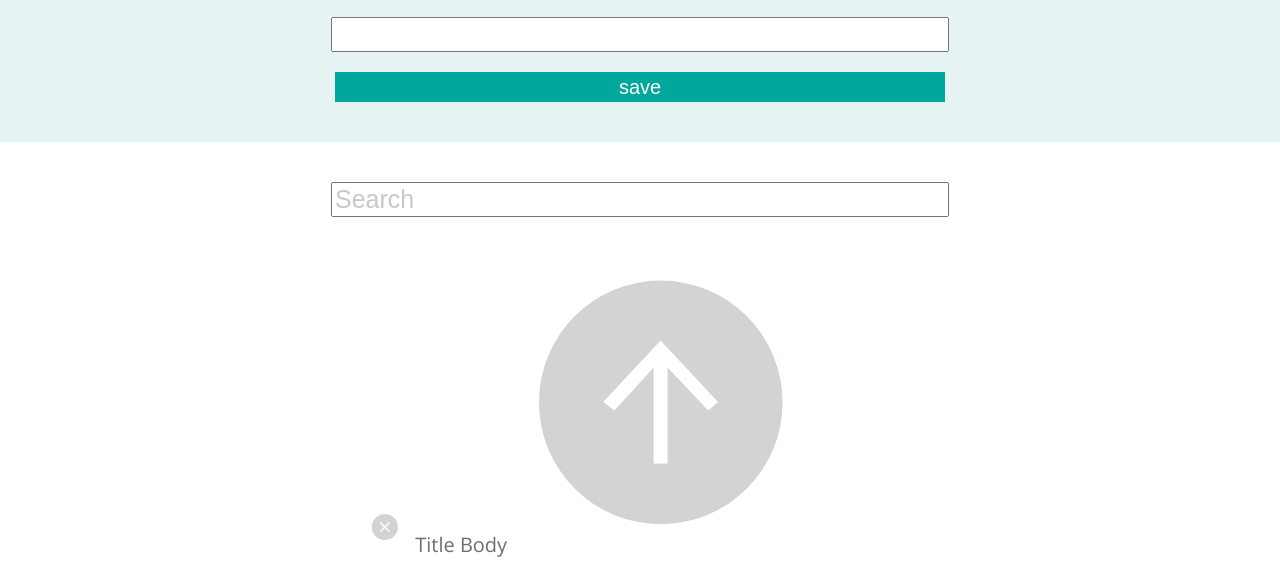
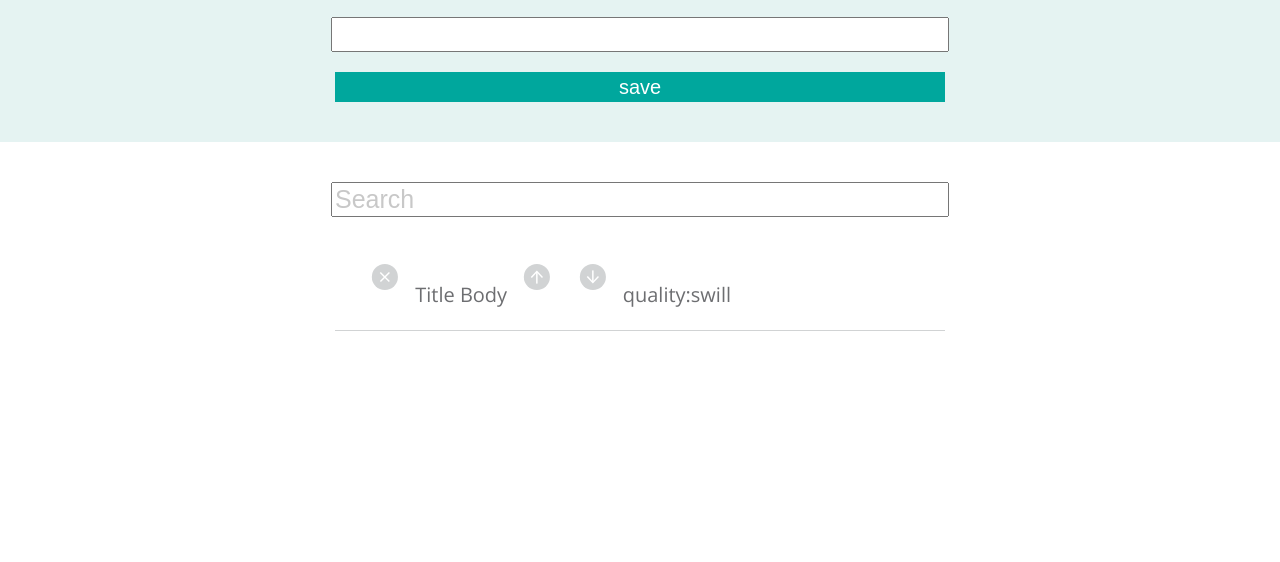
Before and after one commit to hilarylewis92/2DoBox-Pivot, a plain HTML site: page index.html in a window 1280 px wide. Both pictures are taken after a click on the button "save". Shown: the part 178-740 px from the top of the page. Drawn offline with nearby package versions, Linux system fonts and the light colour scheme.

Commit message:
fixed delete-btn class

```diff
--- a/scripts.js
+++ b/scripts.js
@@ -8,35 +8,35 @@ $save.on('click', function() {
   makeIdeaList();
   clearField($('.title-input'));
   clearField($('.body-input'));
-  downClick()
-  upClick()
+  downClick();
+  upClick();
 
 });
 
 function downClick() {
   $('.down-btn').on('click', function() {
     if ($('.quality').text() === "quality:genius") {
-      $('.quality').html("quality:plausible")
+      $('.quality').html("quality:plausible");
     }
     else if ($('.quality').text() === "quality:plausible") {
-      $('.quality').html("quality:swill")
+      $('.quality').html("quality:swill");
     }
-  })
+  });
 }
 
 function upClick() {
   $('.up-btn').on('click', function() {
     if ($('.quality').text() === "quality:swill") {
-      $('.quality').html("quality:plausible")
+      $('.quality').html("quality:plausible");
     }
     else if ($('.quality').text() === "quality:plausible") {
-      $('.quality').html("quality:genius")
+      $('.quality').html("quality:genius");
     }
-  })
+  });
 }
 
 
-var storage = []
+var storage = [];
 
 function makeIdeaList(title, body) {
   var ideaListItem = ([Date.now(), $('.title-input').val(), $('.body-input').val()]);
@@ -50,7 +50,7 @@ function makeIdeaList(title, body) {
   storage.push(ideaListItem);
   return $('.idea-list').append(`
       <li class="idea" id= ${Date.now()}>
-        <input class="icon delete-icon" type="image" src="./images/delete.svg"/>
+        <input class="delete-btn" type="image" src="./images/delete.svg"/>
         <span>${$('.title-input').val()}</span>
         <span>${$('.body-input').val()}</span>
         <input class="up-btn" type="image" src="icons/upvote.svg">
@@ -74,7 +74,7 @@ function clearField(element) {
   }
 }
 
-$('.idea-list').on('click', '.delete-icon', function() {
+$('.idea-list').on('click', '.delete-btn', function() {
   $(this).parent().remove();
   deleteIdea();
 });
--- a/styles.css
+++ b/styles.css
@@ -61,9 +61,17 @@ li {
   font-size: 30px;
 }
 
+.up-btn {
+  length: 30px;
+  width: 30px;
+}
 
+.down-btn {
+  length: 30px;
+  width: 30px;
+}
 
-.icon {
+.delete-btn {
   length: 30px;
   width: 30px;
 }
```
